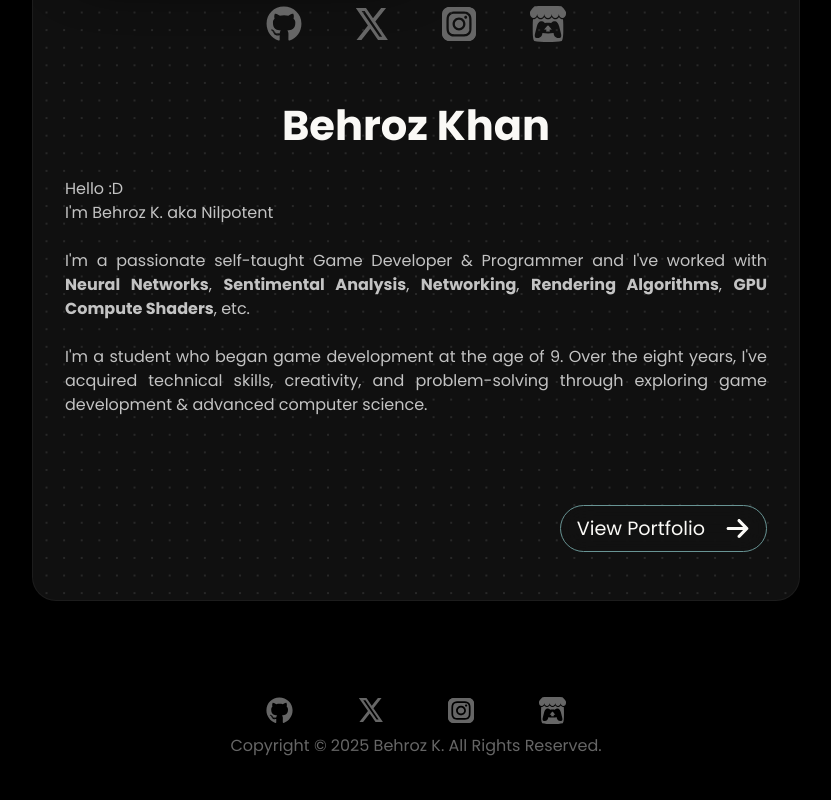
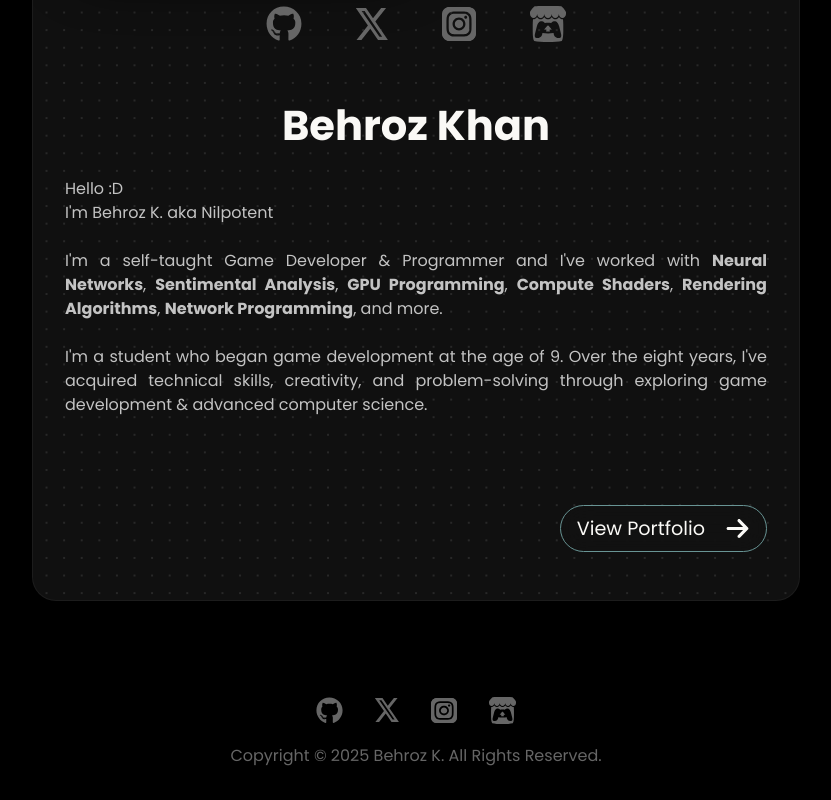
Before and after one commit to nilpotent7/Personal-Portfolio, a Next.js app: page / in a window 1280 px wide. Shown: the part 1263-2063 px from the top of the page, without its empty margins (224-1055 px from the left). Built offline with nearby package versions, Linux system fonts and the light colour scheme.

Commit message:
🛠️Layout & Text

```diff
--- a/app/page.tsx
+++ b/app/page.tsx
@@ -29,13 +29,13 @@ export default function Home() {
                 <div className='longIntroCardContent'>
                     <div className='longIntroMedia'>
                         <img className='longIntroAvatar' src='/Avatar.jpg' alt='Avatar' style={{width: '360px', height: '360px'}}/>
-                        <div className='longIntroSocials'><Socials size={40} /></div>
+                        <div className='longIntroSocials'><Socials size={40} width={300} /></div>
                     </div>
                     <div className="longIntroDescription">
                         <div className="longIntroText">
                             <h1>Behroz Khan</h1>
                             <p>Hello :D<br/>I&apos;m Behroz K. aka Nilpotent</p>
-                            <p>I&apos;m a passionate self-taught Game Developer & Programmer and I&apos;ve worked with <b>Neural Networks</b>, <b>Sentimental Analysis</b>, <b>Networking</b>, <b>Rendering Algorithms</b>, <b>GPU Compute Shaders</b>, etc.</p>
+                            <p>I&apos;m a self-taught Game Developer & Programmer and I&apos;ve worked with <b>Neural Networks</b>, <b>Sentimental Analysis</b>, <b>GPU Programming</b>, <b>Compute Shaders</b>, <b>Rendering Algorithms</b>, <b>Network Programming</b>, and more.</p>
                             <p>I&apos;m a student who began game development at the age of 9. Over the eight years, I&apos;ve acquired technical skills, creativity, and problem-solving through exploring game development &amp; advanced computer science.</p>
                         </div>
                         <div className="longIntroButton">
--- a/components/footer.scss
+++ b/components/footer.scss
@@ -13,7 +13,7 @@
     font-family: var(--font);
     font-weight: 400;
     z-index: 1;
-    margin-top: 10px;
+    margin-top: 20px;
 
     p {
       text-align: center;
--- a/components/footer.tsx
+++ b/components/footer.tsx
@@ -6,7 +6,7 @@ import Socials from '@/components/socials'
 export default function Footer() {
     return <>
         <div className='footer'>
-            <Socials size={30}/>
+            <Socials size={30} width={200}/>
             <div className='copyrightDisclaimer'>
                 <p>Copyright © 2025 Behroz K. All Rights Reserved.</p>
             </div>
--- a/components/socials.tsx
+++ b/components/socials.tsx
@@ -4,9 +4,9 @@ import '@/components/socials.scss'
 import Image from 'next/image'
 import { motion } from 'framer-motion'
 
-export default function Socials({ size } : { size : number }) {
+export default function Socials({ size, width } : { size : number, width : number }) {
     return (
-        <div className='socials' style={{width: '300px' }}>
+        <div className='socials' style={{width: width }}>
             <motion.a
                 href="https://github.com/nilpotent7/" target="_blank"
                 whileHover={{ scale: 1.1}}
```
